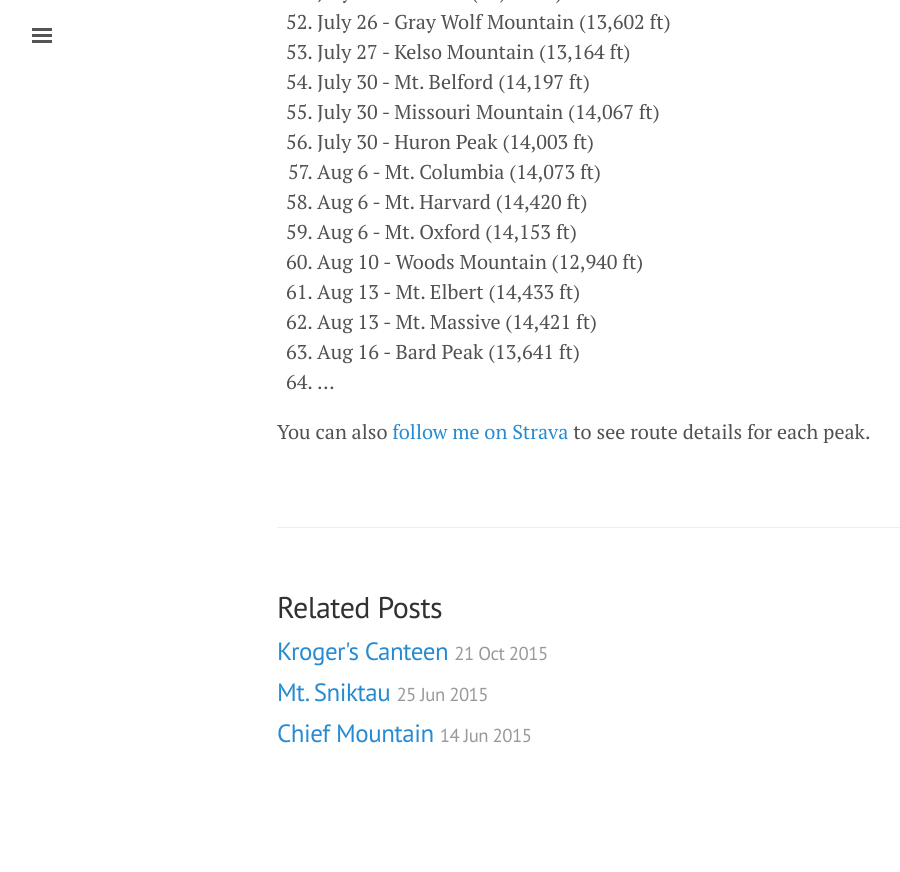
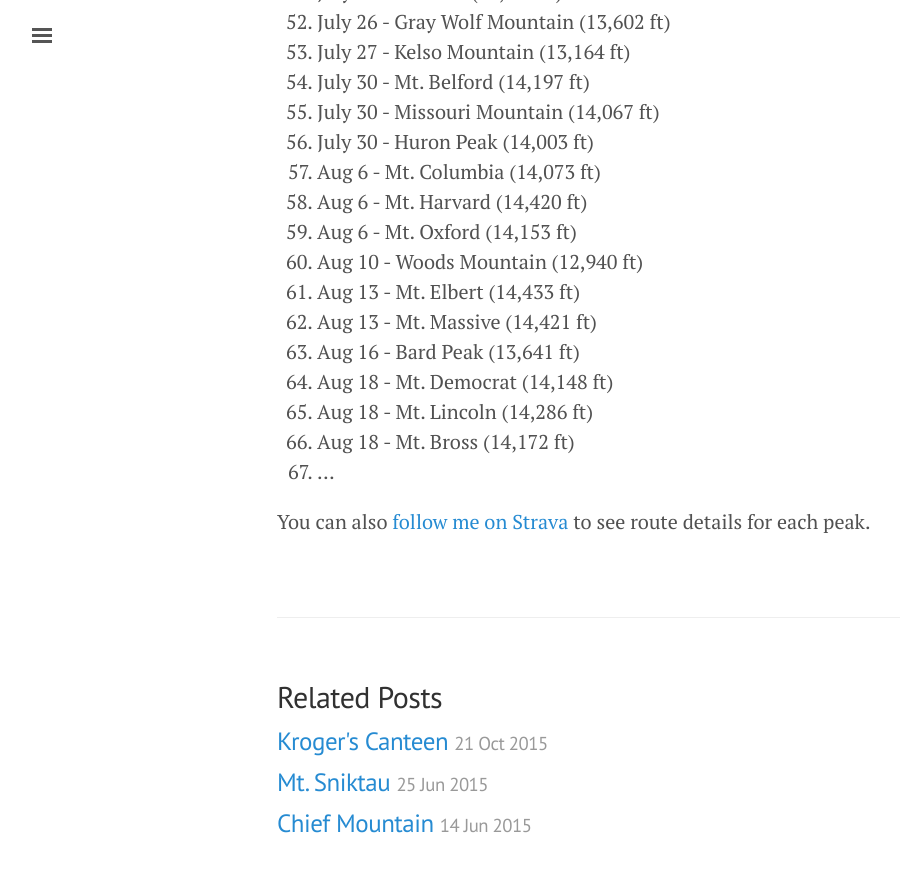
Before and after one commit to jhnnyk/jhnnyk.github.io, a Jekyll site: the page built from _posts/2016-01-26-100-mountains-in-2016.md, in a window 1280 px wide and 900 px high, scrolled down 2035 px. Shown: the top 872 px of the window, without its empty margins (3-903 px from the left). Built offline with Jekyll 4.4.1, drawn with Linux system fonts in a browser that asks for light colours; before the commit the page ends 2845 px from its top, so only the background shows below that.

Commit message:
decalibross

```diff
--- a/_posts/2016-01-26-100-mountains-in-2016.md
+++ b/_posts/2016-01-26-100-mountains-in-2016.md
@@ -70,6 +70,9 @@ It's inspired me to stretch myself. So among a few other goals for 2016, I'm str
 61. Aug 13 - Mt. Elbert (14,433 ft)
 62. Aug 13 - Mt. Massive (14,421 ft)
 63. Aug 16 - Bard Peak (13,641 ft)
-64. ...
+64. Aug 18 - Mt. Democrat (14,148 ft)
+65. Aug 18 - Mt. Lincoln (14,286 ft)
+66. Aug 18 - Mt. Bross (14,172 ft)
+67. ...
 
 You can also [follow me on Strava](https://www.strava.com/athletes/149867) to see route details for each peak.
```
